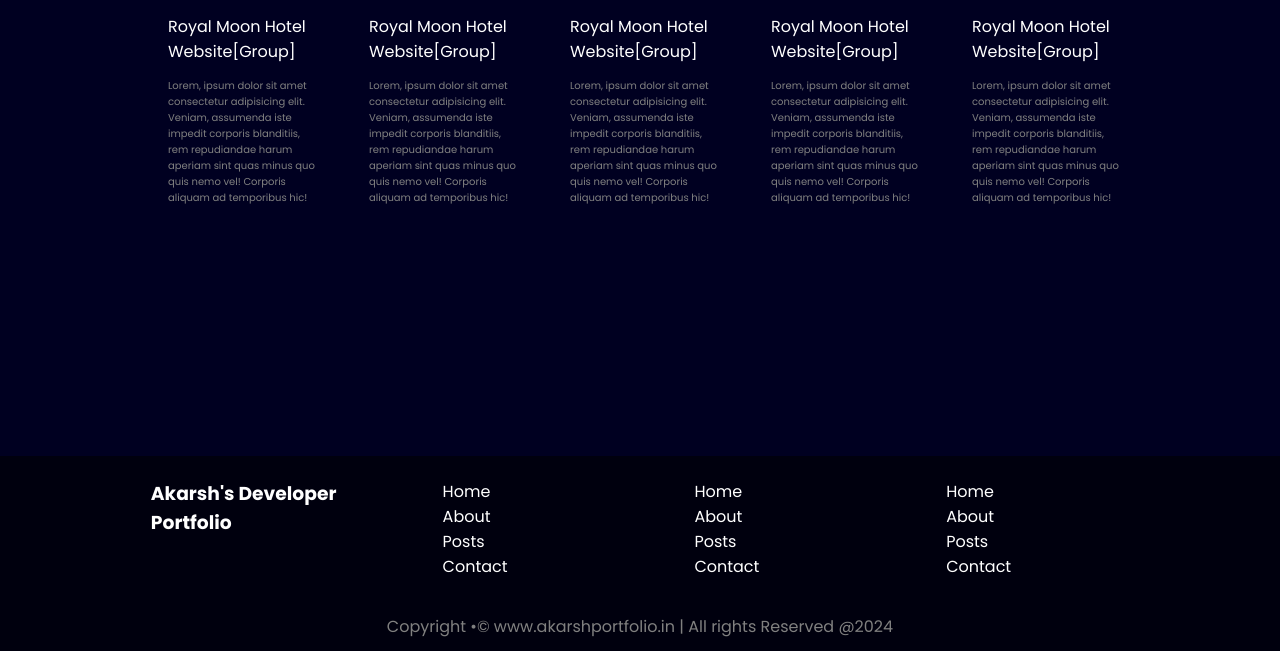
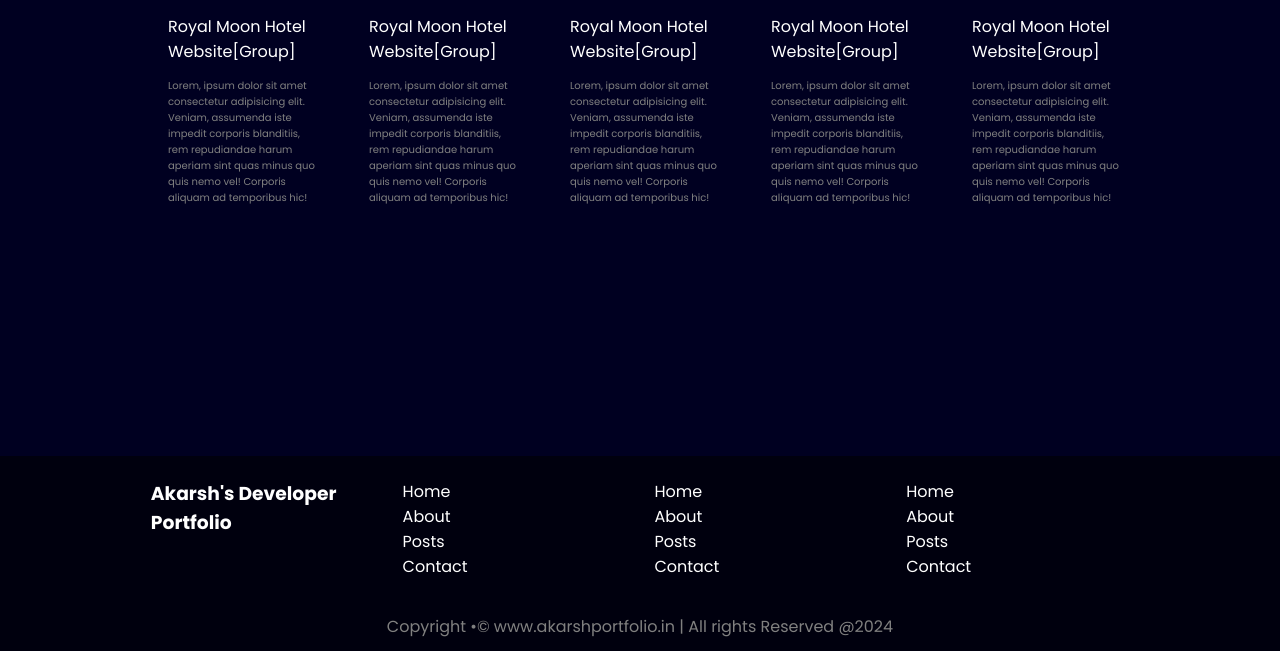
Before and after one commit to Akarshhegde99/Portfolio_website, a plain HTML site: page index.html in a window 1280 px wide. Shown: the part 757-1408 px from the top of the page. Drawn offline with nearby package versions, Linux system fonts and the light colour scheme.

Commit message:
Added css

```diff
--- a/index.html
+++ b/index.html
@@ -5,6 +5,7 @@
     <meta charset="UTF-8">
     <meta name="viewport" content="width=device-width, initial-scale=1.0">
     <title>AkarsH Hegde - My Portfolio</title>
+    <link rel="stylesheet" href="style.css">
     <link rel="preconnect" href="https://fonts.googleapis.com">
     <link rel="preconnect" href="https://fonts.gstatic.com" crossorigin>
     <link href="https://fonts.googleapis.com/css2?family=Poppins:wght@400;700&display=swap" rel="stylesheet">
--- /dev/null
+++ b/style.css
@@ -0,0 +1,9 @@
+*{
+    margin: 0;
+    padding: 0;
+    box-sizing: border-box;
+}
+html , body{
+    height: 100%;
+    width: 100%;
+}
```
Also changed, not shown: 1 other file.
